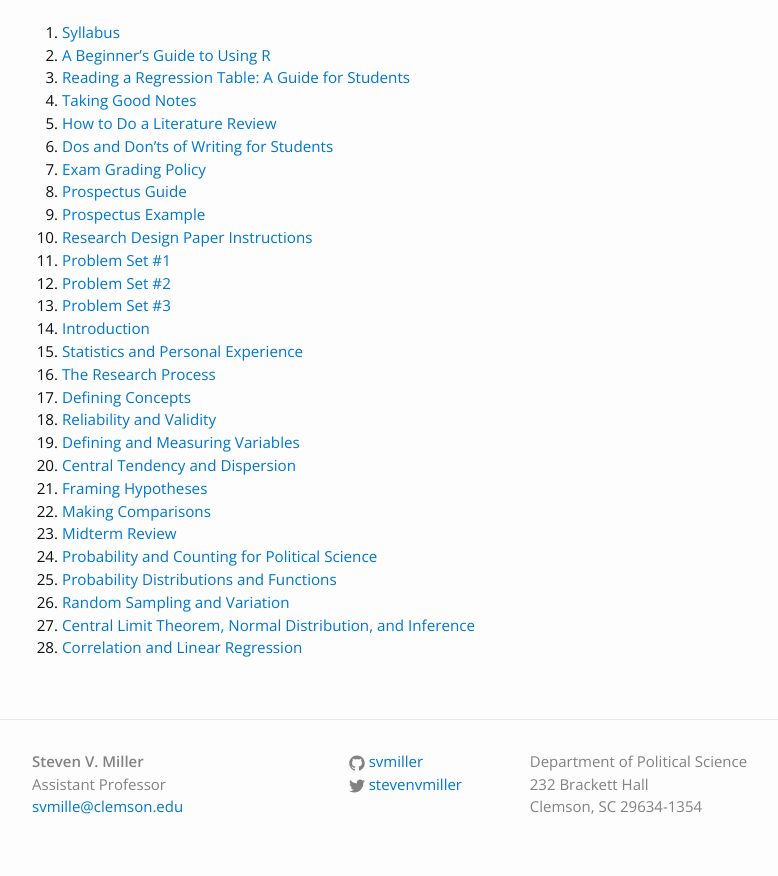
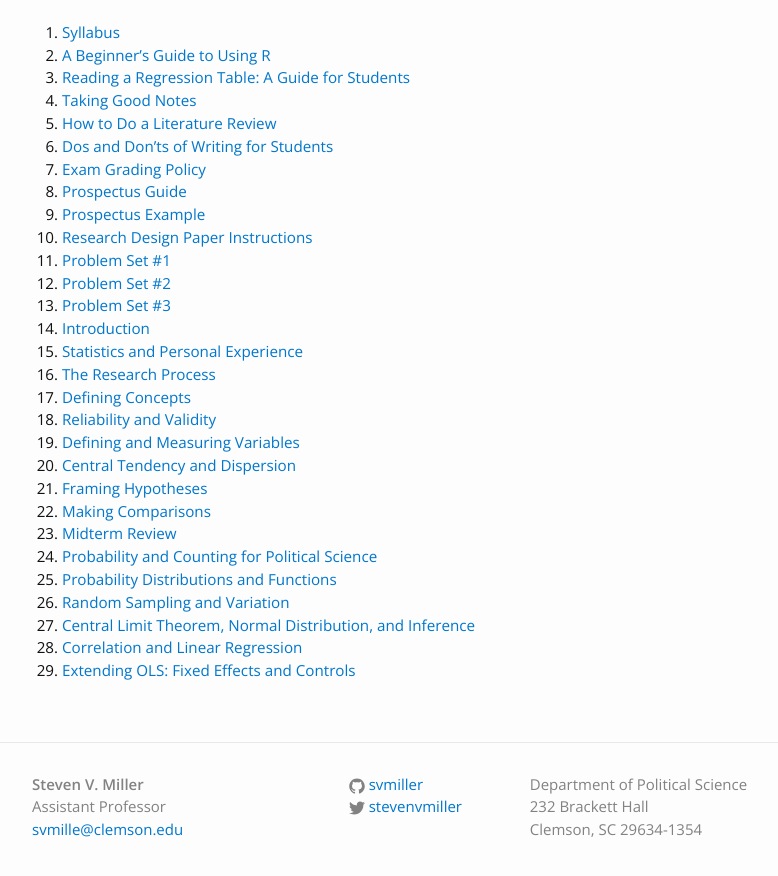
Before and after one commit to svmiller/svmiller.github.io, a Jekyll site: the page built from teaching/posc-3410.md, in a window 1280 px wide and 900 px high, scrolled down 676 px. Shown: the top 876 px of the window, without its empty margins (163-941 px from the left). Built offline with Jekyll 4.4.1, drawn with Linux system fonts in a browser that asks for light colours; some web fonts are replaced.

Commit message:
add lectures 10.22.2015

```diff
--- a/teaching/posc-3410.md
+++ b/teaching/posc-3410.md
@@ -38,3 +38,4 @@ Both students and scholars alike are in political science as a result of their k
 26. [Random Sampling and Variation](https://www.dropbox.com/s/w4r7j3tpgkm440h/posc3410-lecture-random-sampling-variation.pdf?dl=0)
 27. [Central Limit Theorem, Normal Distribution, and Inference](https://www.dropbox.com/s/xik3n8cs9xe9i5q/posc3410-lecture-clt-nd-inference.pdf?dl=0)
 28. [Correlation and Linear Regression](https://www.dropbox.com/s/z7cbv9oqtvoguq8/posc3410-lecture-correlation-linear-regression.pdf?dl=0)
+29. [Extending OLS: Fixed Effects and Controls](https://www.dropbox.com/s/01cqkqxzulwcp9s/posc3410-lecture-ols-fixed-effects-controls.pdf?dl=0)
```
Also changed, not shown: teaching/posc-1020.md (+1 -0 lines).
